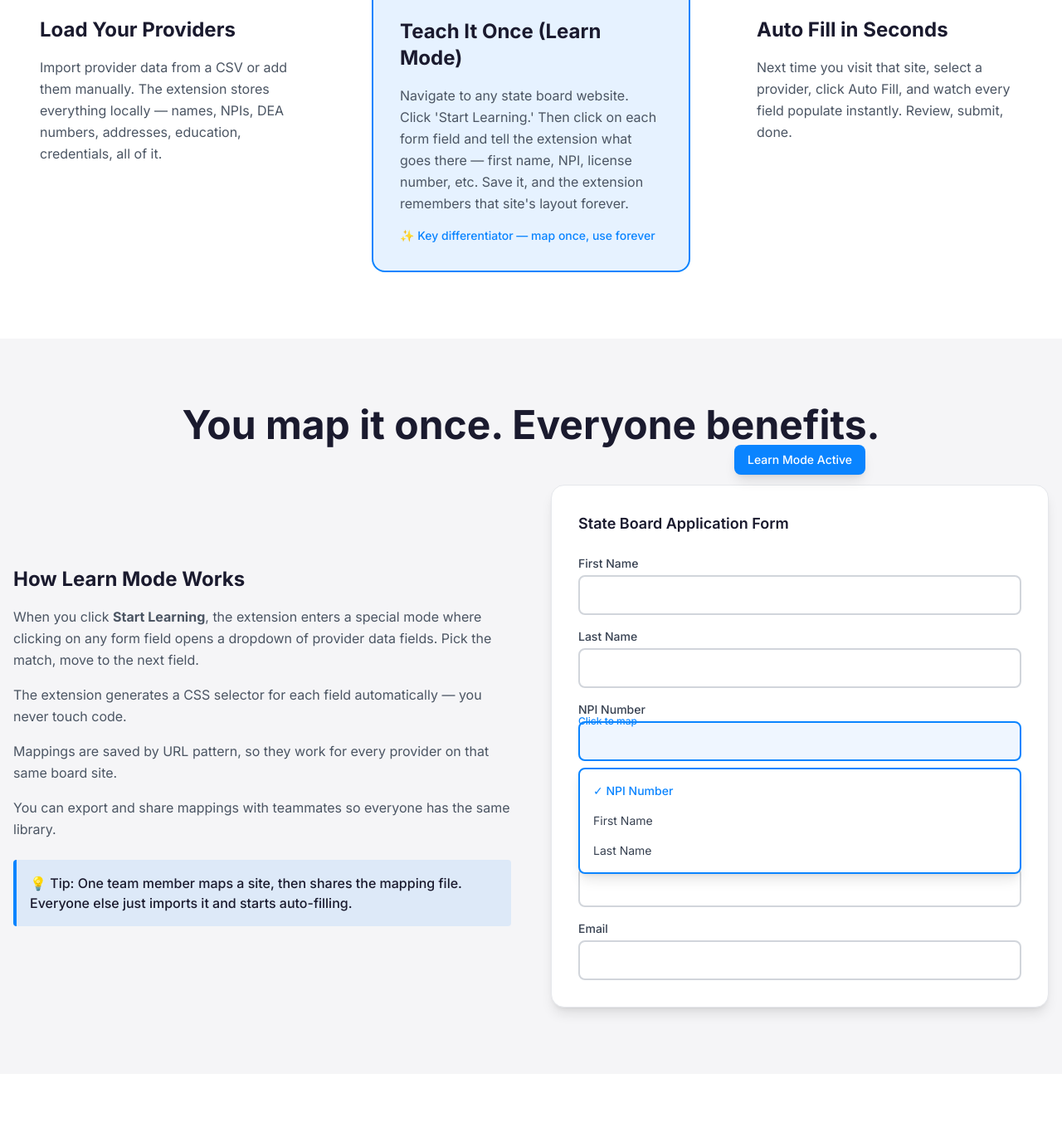
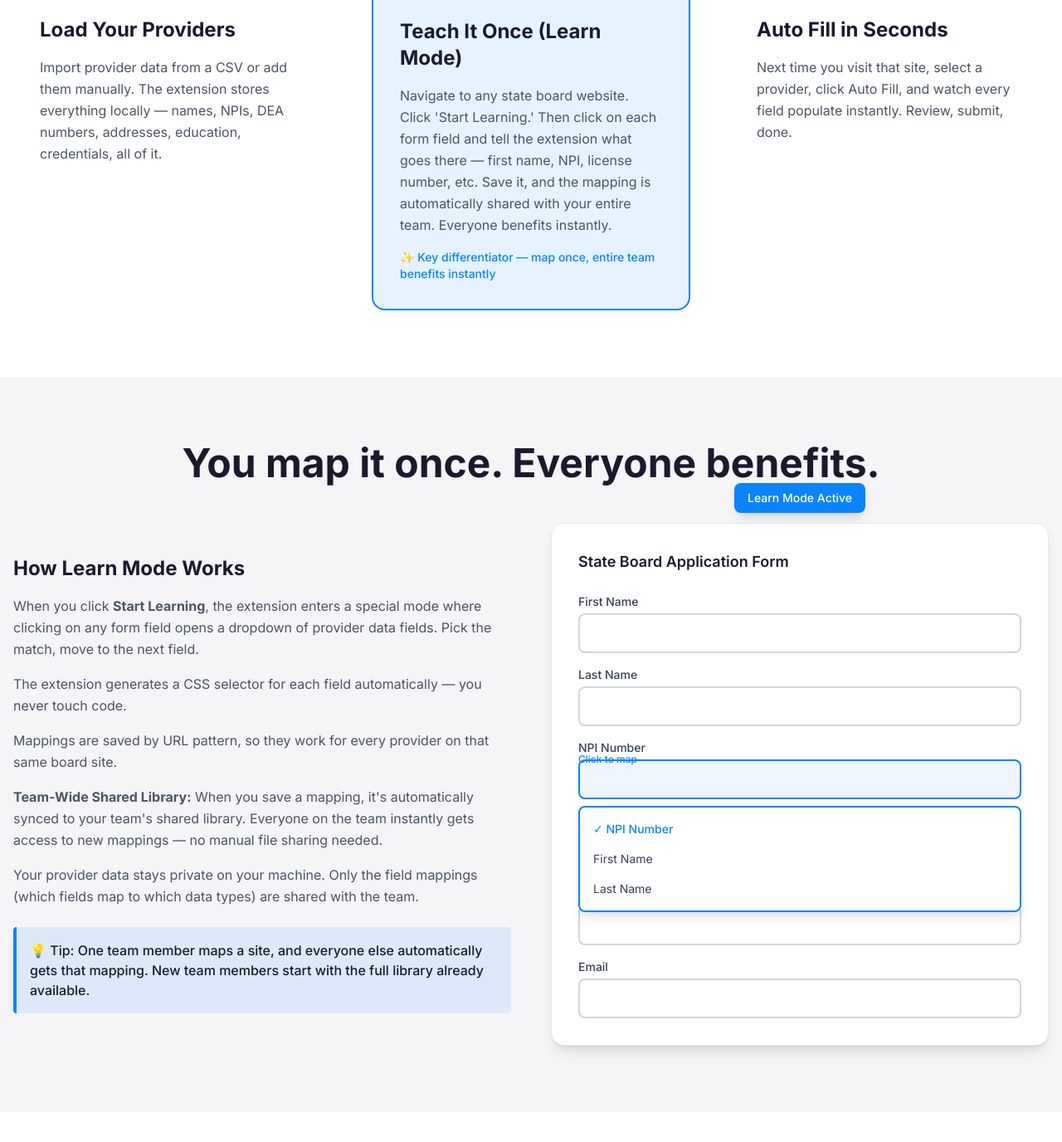
Before and after one commit to draphael123/licensing-autofill, a Next.js app: page / in a window 1280 px wide. Shown: the part 1628-3004 px from the top of the page at 83% size. Built offline with nearby package versions, Linux system fonts and the light colour scheme.

Commit message:
Add team-wide shared library feature to landing page

```diff
--- a/components/FAQ.tsx
+++ b/components/FAQ.tsx
@@ -23,12 +23,12 @@ const faqs: FAQItem[] = [
   {
     question: "Is my data safe?",
     answer:
-      "All provider data is stored locally in your Chrome browser. Nothing leaves your machine. You can export/backup at any time.",
+      "Yes. All provider data (names, NPIs, addresses, etc.) is stored locally in your Chrome browser and never leaves your machine. Only field mappings (which form fields correspond to which data types) are synced to the team&apos;s shared library. Your sensitive provider information stays private.",
   },
   {
-    question: "Can I share mappings with teammates?",
+    question: "How does the team-wide shared library work?",
     answer:
-      "Yes — export your data from Settings and send the JSON file. They can import it into their extension.",
+      "When you map a site in Learn Mode and save it, that mapping automatically syncs to your team&apos;s shared library. Everyone on the team instantly gets access to it — no manual file sharing needed. New team members start with the full library already available. Only mappings are shared, never your provider data.",
   },
   {
     question: "What if a field doesn&apos;t fill correctly?",
--- a/components/Features.tsx
+++ b/components/Features.tsx
@@ -71,9 +71,24 @@ const features = [
     ),
   },
   {
+    title: "Team-Wide Shared Library",
+    description:
+      "Mappings automatically sync to your team&apos;s shared library. One person maps a site, everyone gets it instantly. No manual file sharing needed.",
+    icon: (
+      <svg className="w-12 h-12" fill="none" stroke="currentColor" viewBox="0 0 24 24">
+        <path
+          strokeLinecap="round"
+          strokeLinejoin="round"
+          strokeWidth={2}
+          d="M17 20h5v-2a3 3 0 00-5.356-1.857M17 20H7m10 0v-2c0-.656-.126-1.283-.356-1.857M7 20H2v-2a3 3 0 015.356-1.857M7 20v-2c0-.656.126-1.283.356-1.857m0 0a5.002 5.002 0 019.288 0M15 7a3 3 0 11-6 0 3 3 0 016 0zm6 3a2 2 0 11-4 0 2 2 0 014 0zM7 10a2 2 0 11-4 0 2 2 0 014 0z"
+        />
+      </svg>
+    ),
+  },
+  {
     title: "Export & Backup",
     description:
-      "Download all your data as JSON. Share mappings with the team.",
+      "Download all your data as JSON. Export mappings for backup or offline use.",
     icon: (
       <svg className="w-12 h-12" fill="none" stroke="currentColor" viewBox="0 0 24 24">
         <path
@@ -88,7 +103,7 @@ const features = [
   {
     title: "Privacy-First",
     description:
-      "All data stays in your browser. Nothing is sent to any server.",
+      "Provider data stays in your browser. Only field mappings are shared with the team — never your sensitive provider information.",
     icon: (
       <svg className="w-12 h-12" fill="none" stroke="currentColor" viewBox="0 0 24 24">
         <path
--- a/components/HowItWorks.tsx
+++ b/components/HowItWorks.tsx
@@ -24,7 +24,7 @@ const steps = [
     number: "2",
     title: "Teach It Once (Learn Mode)",
     description:
-      "Navigate to any state board website. Click 'Start Learning.' Then click on each form field and tell the extension what goes there — first name, NPI, license number, etc. Save it, and the extension remembers that site's layout forever.",
+      "Navigate to any state board website. Click 'Start Learning.' Then click on each form field and tell the extension what goes there — first name, NPI, license number, etc. Save it, and the mapping is automatically shared with your entire team. Everyone benefits instantly.",
     icon: (
       <svg className="w-16 h-16" fill="none" stroke="currentColor" viewBox="0 0 24 24">
         <path
@@ -98,7 +98,7 @@ export default function HowItWorks() {
                 <p className="text-gray-600 leading-relaxed">{step.description}</p>
                 {step.highlight && (
                   <div className="mt-4 text-sm font-medium text-accent">
-                    ✨ Key differentiator — map once, use forever
+                    ✨ Key differentiator — map once, entire team benefits instantly
                   </div>
                 )}
               </motion.div>
--- a/components/LearnModeDemo.tsx
+++ b/components/LearnModeDemo.tsx
@@ -33,15 +33,16 @@ export default function LearnModeDemo() {
                   Mappings are saved by URL pattern, so they work for every
                   provider on that same board site.
                 </p>
+                <p className="text-gray-600 leading-relaxed mb-4">
+                  <strong>Team-Wide Shared Library:</strong> When you save a mapping, it&apos;s automatically synced to your team&apos;s shared library. Everyone on the team instantly gets access to new mappings — no manual file sharing needed.
+                </p>
                 <p className="text-gray-600 leading-relaxed">
-                  You can export and share mappings with teammates so everyone
-                  has the same library.
+                  Your provider data stays private on your machine. Only the field mappings (which fields map to which data types) are shared with the team.
                 </p>
               </div>
               <div className="bg-accent/10 border-l-4 border-accent p-4 rounded">
                 <p className="text-primary font-medium">
-                  💡 Tip: One team member maps a site, then shares the mapping
-                  file. Everyone else just imports it and starts auto-filling.
+                  💡 Tip: One team member maps a site, and everyone else automatically gets that mapping. New team members start with the full library already available.
                 </p>
               </div>
             </div>
```
